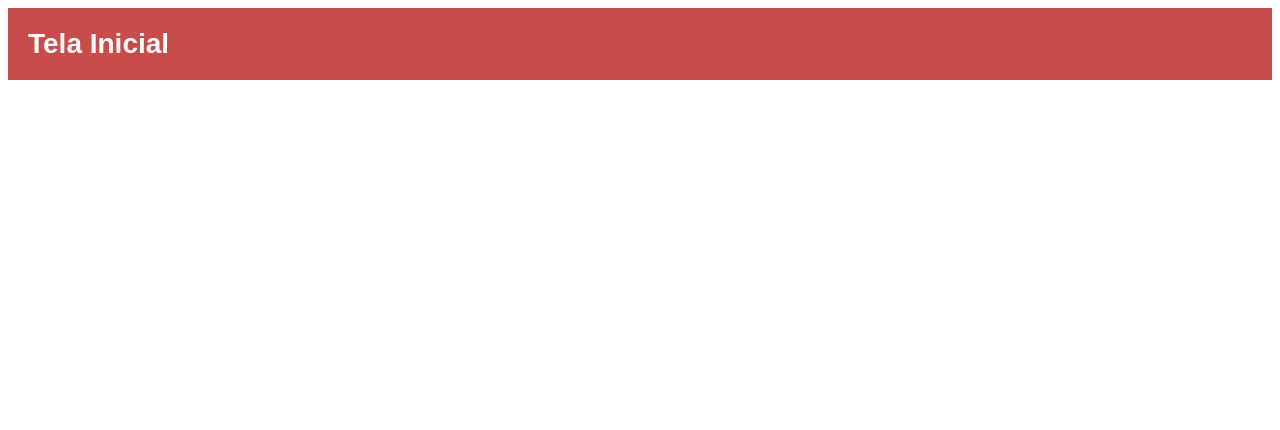
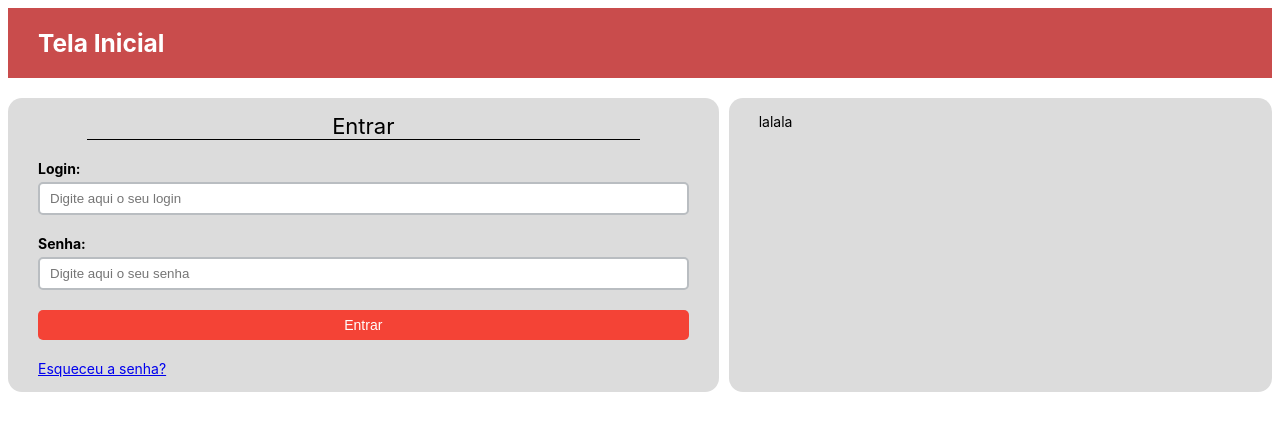
Before and after one commit to mihmilicio/prova1-webdev, a plain HTML site: page index.html in a window 1280 px wide. Drawn offline with Linux system fonts and the light colour scheme.

Commit message:
Formulário de login

```diff
--- a/index.html
+++ b/index.html
@@ -10,9 +10,32 @@
   <header>
     <h1>Tela Inicial</h1>
   </header>
-  <main>
+  <article>
+    <section>
+      <form>
+        <fieldset>
+          <legend>Entrar</legend>
 
-  </main>
+          <div class="form-group vertical">
+            <label for="login">Login: </label>
+            <input type="text" class="form-control" id="login" name="login" placeholder="Digite aqui o seu login" />
+          </div>
+
+          <div class="form-group vertical">
+            <label for="senha">Senha: </label>
+            <input type="password" class="form-control" id="senha" name="senha" placeholder="Digite aqui o seu senha" />
+          </div>
+
+          <button type="submit" class="btn">Entrar</button>
+
+          <a href="#">Esqueceu a senha?</a>
+        </fieldset>
+      </form>
+    </section>
+    <section>
+      lalala
+    </section>
+  </article>
   <footer>
 
   </footer>
--- a/style.css
+++ b/style.css
@@ -1,19 +1,104 @@
 :root {
   --gray: #dcdcdc;
   --primary: #c94c4c;
+  --light-primary: #c94c4c;
+  --dark-gray: #b9bdc1;
+}
+
+* {
+  box-sizing: border-box;
+}
+
+html {
+  font-size: 14px;
 }
 
 body {
-  font-family: Arial, Helvetica, sans-serif;
+  font-family: -apple-system,BlinkMacSystemFont,Segoe UI,Helvetica,Arial,sans-serif,Apple Color Emoji,Segoe UI Emoji;
 }
 
 header {
   background: var(--primary);
   color: white;
-  padding: 20px;
+  padding: 20px 30px;
+  margin-bottom: 20px;
 }
 
 header h1 {
   font-size: 1.75rem;
   margin: 0;
 }
+
+article {
+  display: flex;
+}
+
+article section {
+  flex-grow: 1;
+  background: var(--gray);
+  border-radius: 1rem;
+  padding: 15px 30px;
+}
+
+article section:first-child {
+  margin-right: 5px;
+  --primary: #f44336;
+  --light-primary: #f55e53;
+}
+article section:last-child {
+  margin-left: 5px;
+  --primary: #6495ed;
+  --light-primary: #7495d3;
+}
+
+fieldset {
+  border: none;
+  padding: 0;
+  margin: 0;
+}
+legend {
+  width: 85%;
+  border-bottom: 1px solid black;
+  margin: 0 auto;
+  text-align: center;
+  font-size: 22px;
+  margin-bottom: 20px;
+}
+label {
+  font-weight: 700;
+  font-size: 14px;
+  margin-bottom: 5px;
+  display: block;
+}
+.form-control {
+  border: 2px solid var(--dark-gray);
+  padding: 7px 10px;
+  border-radius: 5px;
+  display: block;
+  width: 100%;
+}
+.form-control:hover {
+  border-color: var(--primary);
+}
+
+.btn {
+  background: var(--primary);
+  color: white;
+  width: 100%;
+  padding: 7px 10px;
+  border-radius: 5px;
+  border: none;
+  cursor: pointer;
+  margin-bottom: 20px;
+  font-size: 1rem;
+}
+.btn:hover {
+  background: var(--light-primary);
+}
+.btn:last-child {
+  margin: 0;
+}
+
+.form-group.vertical {
+  margin-bottom: 20px;
+}
```
